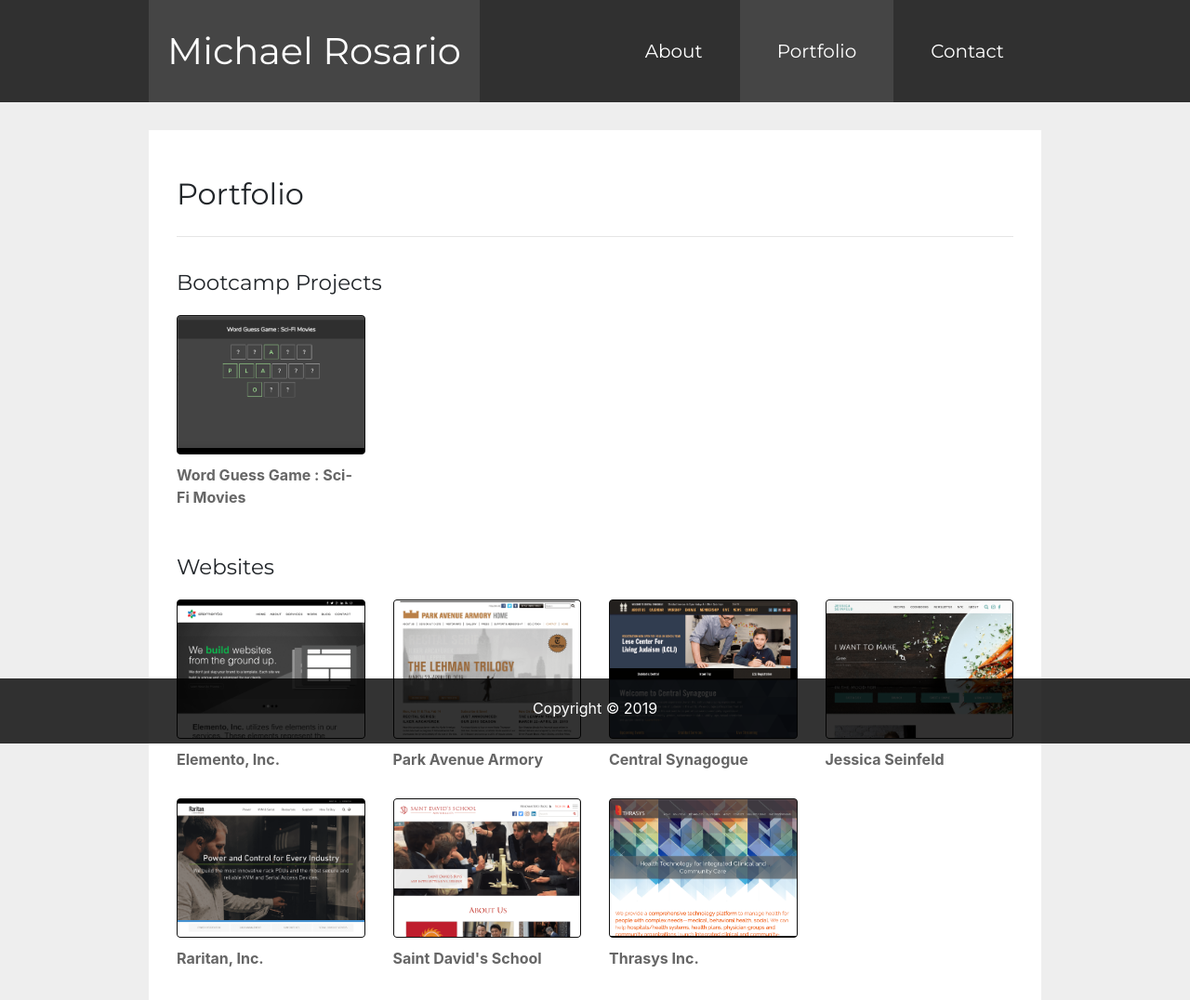
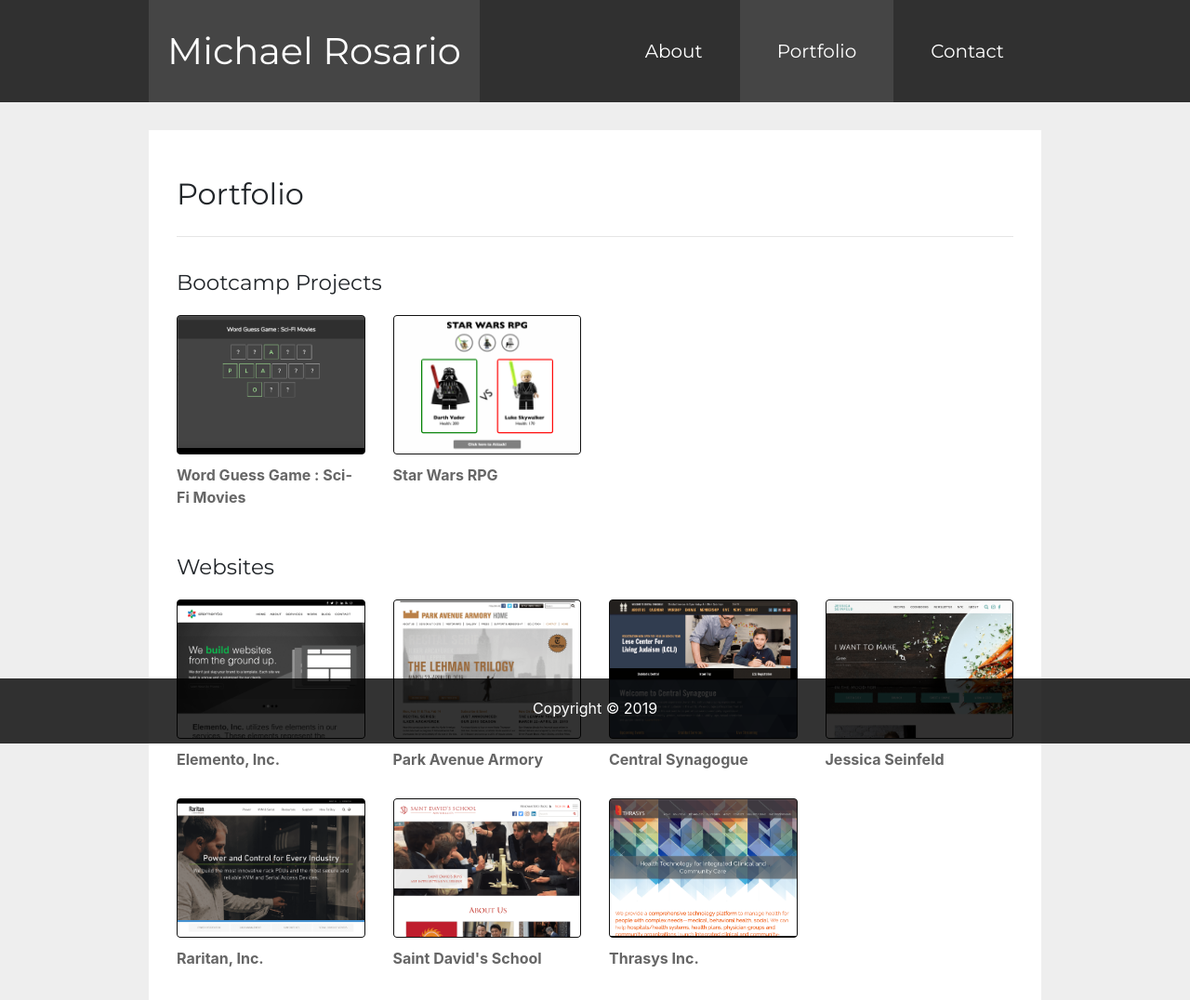
Before and after one commit to michaelrosario/Bootstrap-Portfolio, a plain HTML site: page portfolio.html in a window 1280 px wide. Shown: the top 1076 px of the page at 93% size. Drawn offline with nearby package versions, Linux system fonts and the light colour scheme.

Commit message:
Update portfolio

```diff
--- a/portfolio.html
+++ b/portfolio.html
@@ -76,6 +76,15 @@
                                             <img src="./assets/images/portfolio-word_guess_game.png" alt="Word Guess Game">
                                         </span>
                                         Word Guess Game :  Sci-Fi Movies
+                                    </a>
+                                </div>
+
+                                <div class="col-md-3">
+                                    <a href="https://michaelrosario.github.io/unit-4-game/" target="_blank">
+                                        <span class="cover">
+                                            <img src="./assets/images/portfolio-star_wars.png" alt="Star Wars RPG">
+                                        </span>
+                                        Star Wars RPG
                                     </a>
                                 </div>
 
```
Also changed, not shown: assets/images/portfolio-star_wars.png (added).
